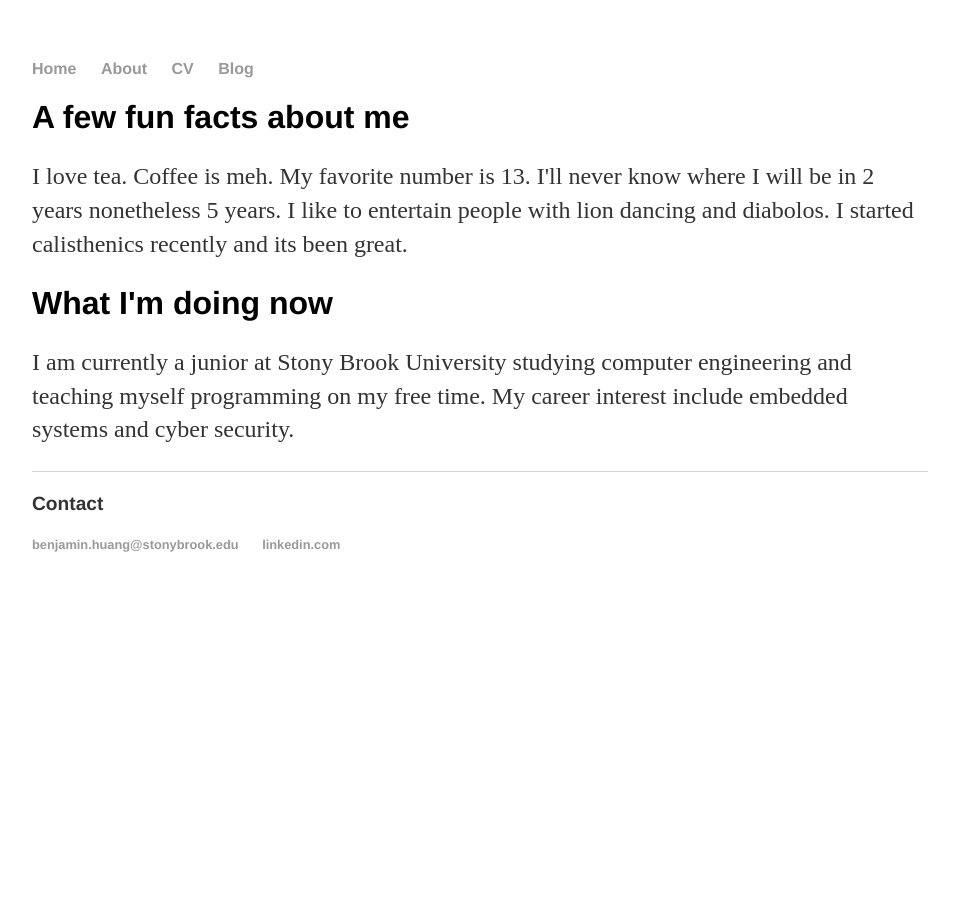
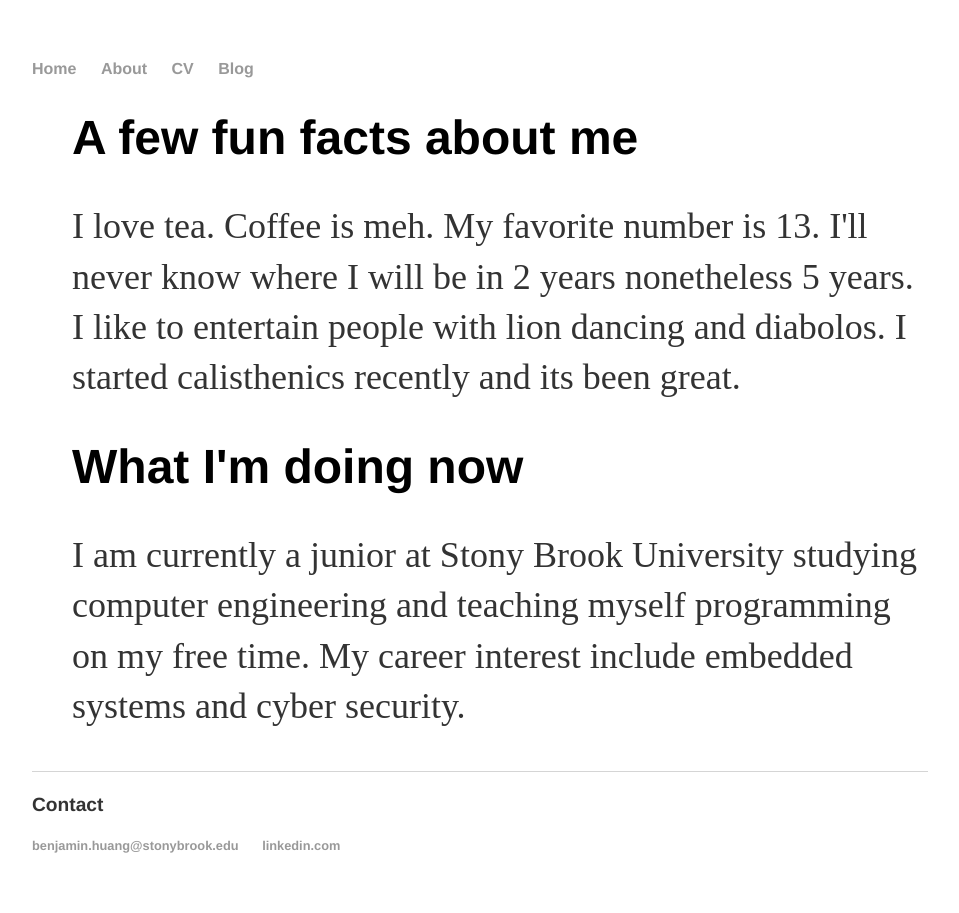
Before and after one commit to benjaminhuang13/benjaminhuang13.github.io, a Jekyll site: the page built from about/index.html, in a window 1280 px wide. Shown: the whole page, without its empty margins (160-1119 px from the left). Built offline with Jekyll 4.4.1, drawn with Linux system fonts in a browser that asks for light colours.

Commit message:
Update index.html

```diff
--- a/about/index.html
+++ b/about/index.html
@@ -3,9 +3,9 @@
 title: About Benjamin Huang
 ---
 	<title>{{ page.title }}</title>
-	<div class="posts">
+	<ul class="posts">
     <h1> A few fun facts about me </h1>
     <p> I love tea. Coffee is meh. My favorite number is 13. I'll never know where I will be in 2 years nonetheless 5 years. I like to entertain people with lion dancing and diabolos. I started calisthenics recently and its been great.</p>
 	  <h1> What I'm doing now </h1>
     <p> I am currently a junior at Stony Brook University studying computer engineering and teaching myself programming on my free time. My career interest include embedded systems and cyber security. </p>
-	</div><!--/.aboutme-->
+	</ul><!--/.aboutme-->
```
